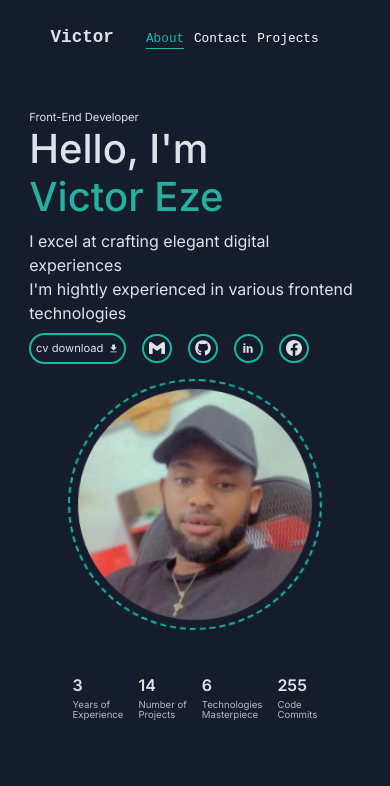
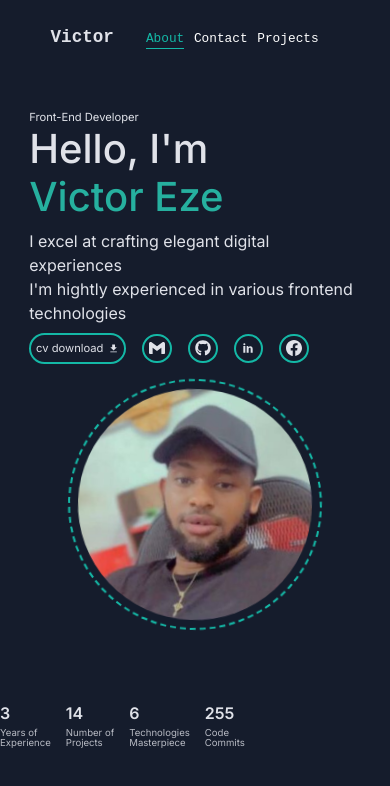
Before and after one commit to VictorKingsHub/victor_portfolio, a Next.js app: page / in a window 390 px wide. Shown: the top 786 px of the page. Built offline with nearby package versions, Linux system fonts and the light colour scheme.

Commit message:
CountUp section treated

```diff
--- a/ui/about/countUp/CountUp.module.css
+++ b/ui/about/countUp/CountUp.module.css
@@ -11,8 +11,8 @@
     text-align: center;
 
     @media (max-width: 767px) {
-        padding: .3rem 0;
-        justify-content: center;
+        padding: 2rem 0;
+        justify-content: stretch;
         gap: 15px;
     }
 }
```
